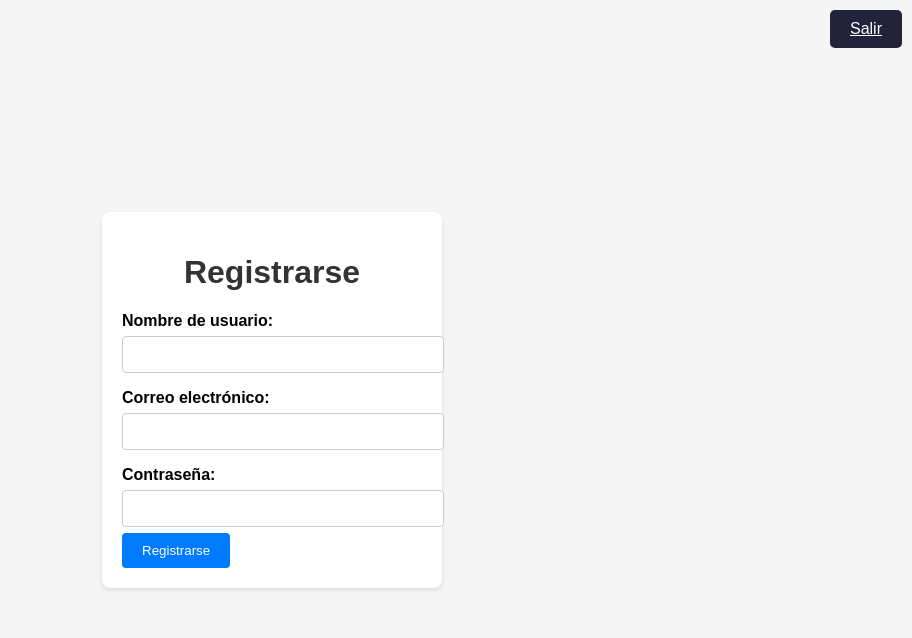
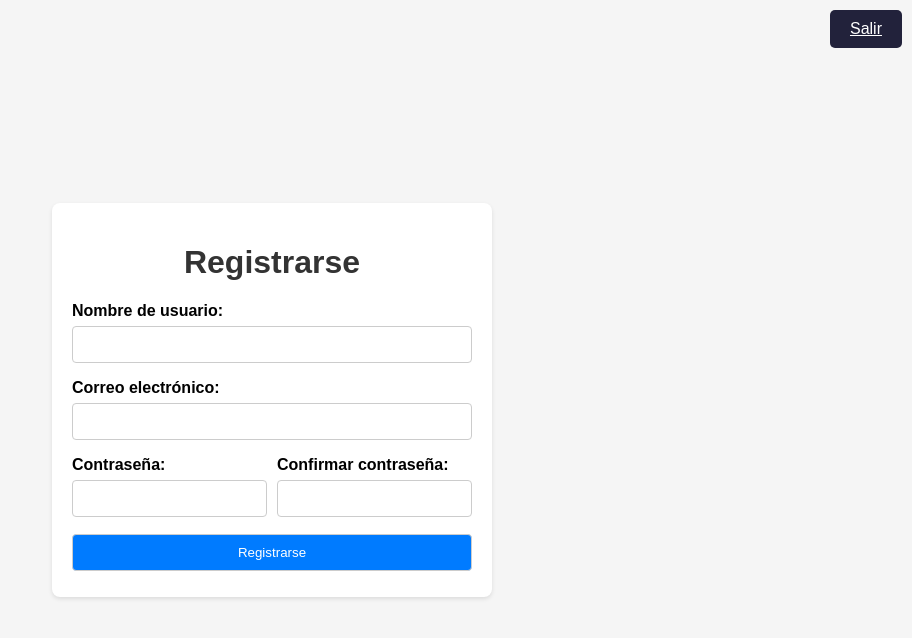
Before and after one commit to weisman713/chatbotsentimental1, a Flask app: page /register in a window 1280 px wide. Shown: the top 638 px of the page, without its empty margins (368-1280 px from the left). Run offline with Flask 3, Linux system fonts and the light colour scheme.

Commit message:
nuevos cambios

```diff
--- a/Include/app.py
+++ b/Include/app.py
@@ -460,7 +460,7 @@ def send_message():
             server_response="ya tienes los generos ingresados a la cuenta"
             respuesta2=0
         else:
-            server_response=server_response+"\n  genero para la emocion "+str(emociones[0])+": "
+            server_response=server_response+"\n  genero para ver cuando sienta "+str(emociones[0])+": "
 
             respuesta2=3
             conteando=0
--- a/Include/templates/register.html
+++ b/Include/templates/register.html
@@ -1,5 +1,5 @@
 <!DOCTYPE html>
-<html>
+<html lang="es">
 <head>
     <title>Registrarse</title>
     <style>
@@ -24,7 +24,8 @@
             padding: 20px;
             border-radius: 8px;
             box-shadow: 0 2px 4px rgba(0, 0, 0, 0.1);
-            width: 300px;
+            max-width: 400px; /* Ancho máximo del formulario */
+            margin: 0 auto; /* Centrar el formulario en la página */
         }
 
         label {
@@ -35,26 +36,32 @@
 
         input[type="text"],
         input[type="email"],
-        input[type="password"] {
+        input[type="password"],
+        input[type="submit"] {
             width: 100%;
             padding: 10px;
             margin: 6px 0;
             border: 1px solid #ccc;
             border-radius: 4px;
+            box-sizing: border-box; /* Para incluir el relleno y el borde en el ancho total */
+        }
+
+        /* Contenedor para los campos de contraseña y confirmación de contraseña */
+        .password-container {
+            display: flex;
+            gap: 10px;
         }
 
         input[type="submit"] {
             background-color: #007bff;
             color: #fff;
-            padding: 10px 20px;
-            border: none;
-            border-radius: 4px;
             cursor: pointer;
         }
 
         input[type="submit"]:hover {
             background-color: #0056b3;
         }
+
         #exit-button {
             background-color: #22223b;
             color: #fff;
@@ -66,21 +73,51 @@
             top: 10px;
             right: 10px;
         }
+
         #exit-button:hover {
             background-color: #8e44ad;
         }
+
+        .error-message {
+            color: red;
+            margin-top: 5px;
+        }
     </style>
+    <script>
+        function validarFormulario() {
+            var password = document.getElementById("password").value;
+            var confirmarPassword = document.getElementById("confirm_password").value;
+            var errorMensaje = document.getElementById("error_message");
+
+            if (password !== confirmarPassword) {
+                errorMensaje.innerHTML = "La contraseña y la confirmación de contraseña no coinciden";
+                return false;
+            }
+
+            errorMensaje.innerHTML = ""; // Limpiar mensaje de error si es correcto
+            return true;
+        }
+    </script>
 </head>
 <body>
     <a id="exit-button" href="/logout">Salir</a>
-    <form method="post" action="/register">
+    <form method="post" action="/register" onsubmit="return validarFormulario();">
         <h1>Registrarse</h1>
         <label for="username">Nombre de usuario:</label>
         <input type="text" name="username" required>
         <label for="email">Correo electrónico:</label>
         <input type="email" name="email" required>
-        <label for="password">Contraseña:</label>
-        <input type="password" name="password" required>
+        <div class="password-container">
+            <div style="flex: 1;">
+                <label for="password">Contraseña:</label>
+                <input type="password" name="password" id="password" required>
+            </div>
+            <div style="flex: 1;">
+                <label for="confirm_password">Confirmar contraseña:</label>
+                <input type="password" name="confirm_password" id="confirm_password" required>
+            </div>
+        </div>
+        <div id="error_message" class="error-message"></div>
         <input type="submit" value="Registrarse">
     </form>
 </body>
```
Also changed, not shown: Include/templates/login.html (+10 -5 lines), var/app-instance/users.db.
